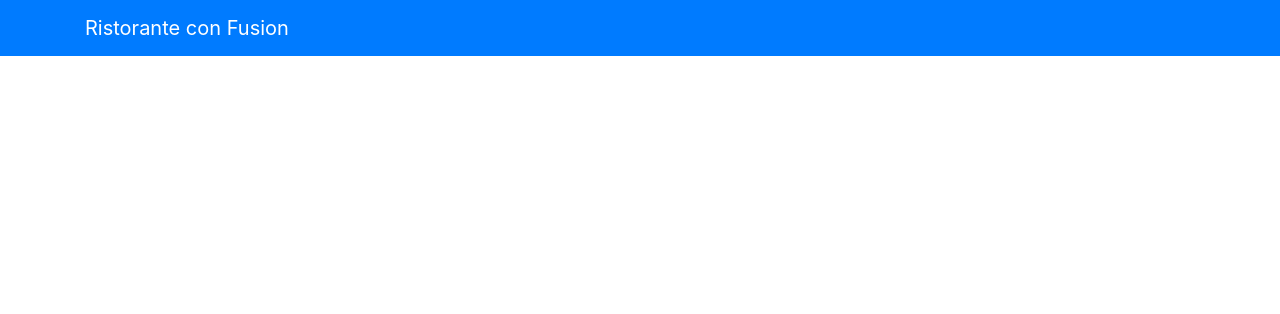
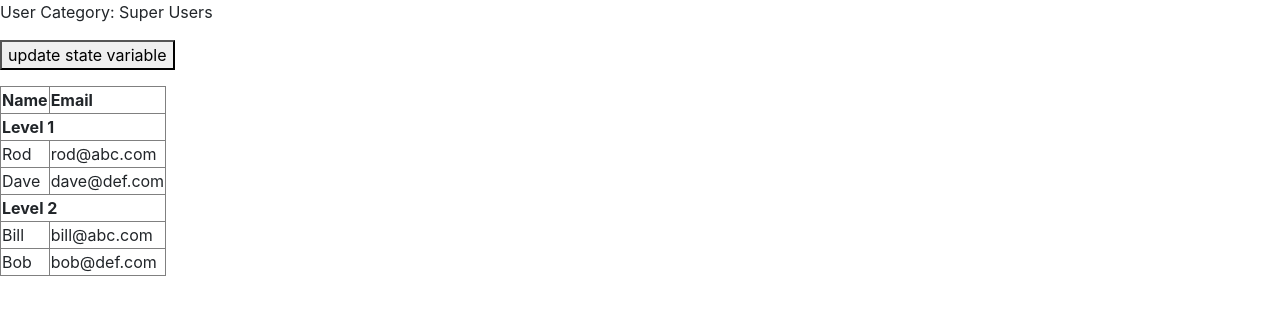
Before and after one commit to sgangapuram/FED-react, a React (Create React App) app: page / in a window 1280 px wide. Shown: the top 314 px of the page. Built offline with nearby package versions, Linux system fonts and the light colour scheme.

Commit message:
user table added with state change

```diff
--- a/src/App.js
+++ b/src/App.js
@@ -1,38 +1,53 @@
-import React, {Component} from 'react';
-import logo from './logo.svg';
-import { Navbar, NavbarBrand } from 'reactstrap';
+import React from 'react';
 import './App.css';
-import { render } from '@testing-library/react';
-
-class App extends Component{
-render() {
-  return (
-    <div className="App">
-      {/* <header className="App-header">
-        <img src={logo} className="App-logo" alt="logo" />
-        <h1 className="App-header">
-          Welcome to React
-        </h1>
+import UserTable from './UserTable';
+export default class App extends React.Component {
+  constructor() {
+    super();
+    this.state = {
+      level1: [
+        {
+          name: 'Rod',
+          email: 'rod@abc.com'
+        },
+        {
+          name: 'Dave',
+          email: 'dave@def.com'
+        }
+      ],
+      level2: [
+        {
+          name: 'Bill',
+          email: 'bill@abc.com'
+        },
+        {
+          name: 'Bob',
+          email: 'bob@def.com'
+        }
+      ],
+      category: "Super Users"
+    }
+  }
+  render() {
+    return (
+      <>
         <p>
-          Edit <code>src/App.js</code> and save to reload.
+          User Category: {this.state.category}
         </p>
-        <a
-          className="App-link"
-          href="https://reactjs.org"
-          target="_blank"
-          rel="noopener noreferrer"
-        >
-          Learn React
-        </a>
-      </header> */}
-      <Navbar dark color="primary">
-      <div className="container">
-        <NavbarBrand href="/">Ristorante con Fusion</NavbarBrand>
-        </div>
-        </Navbar>
-    </div>
-  );
+        <p>
+          <button onClick={() => {
+            // this.state.category = 'some new category';
+            this.setState( {category: 'Mega Super Users'} );
+          }}>
+            update state variable
+          </button>
+        </p>
+        <UserTable
+          level1={this.state.level1}
+          level2={this.state.level2}
+          random={123}
+        />
+      </>
+    );
+  }
 }
-}
-
-export default App;
--- /dev/null
+++ b/src/UserRow.js
@@ -0,0 +1,15 @@
+import React from 'react';
+const UserRow = ({level, userList}) => <>
+  <tr>
+    <th colSpan="2">Level {level}</th>
+  </tr>
+  {
+    userList.map((user, index) =>
+      <tr key={index}>
+        <td>{user.name}</td>
+        <td>{user.email}</td>
+      </tr>
+    )
+  }
+</>;
+export default UserRow;
--- /dev/null
+++ b/src/UserTable.js
@@ -0,0 +1,16 @@
+import React from 'react';
+import UserRow from './UserRow.js';
+const UserTable = ({level1, level2}) =>
+  <table border="1">
+    <thead>
+      <tr>
+        <th>Name</th>
+        <th>Email</th>
+      </tr>
+    </thead>
+    <tbody>
+      <UserRow userList={level1} level="1"/>
+      <UserRow userList={level2} level="2"/>
+    </tbody>
+  </table>;
+export default UserTable;
--- a/src/index.js
+++ b/src/index.js
@@ -6,9 +6,9 @@ import App from './App';
 import * as serviceWorker from './serviceWorker';
 
 ReactDOM.render(
-  // <React.StrictMode>
-    <App />,
-  // </React.StrictMode>,
+  <React.StrictMode>
+    <App />
+  </React.StrictMode>,
   document.getElementById('root')
 );
 
```
